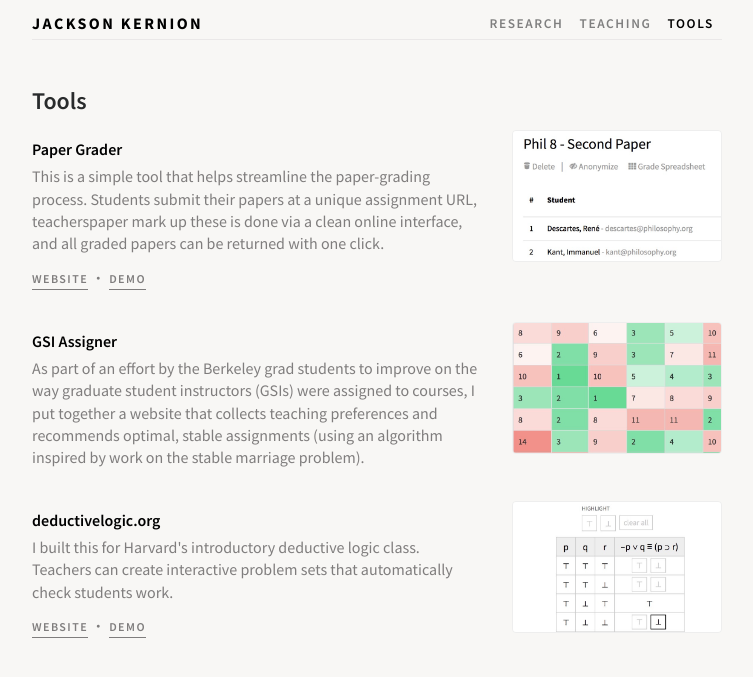
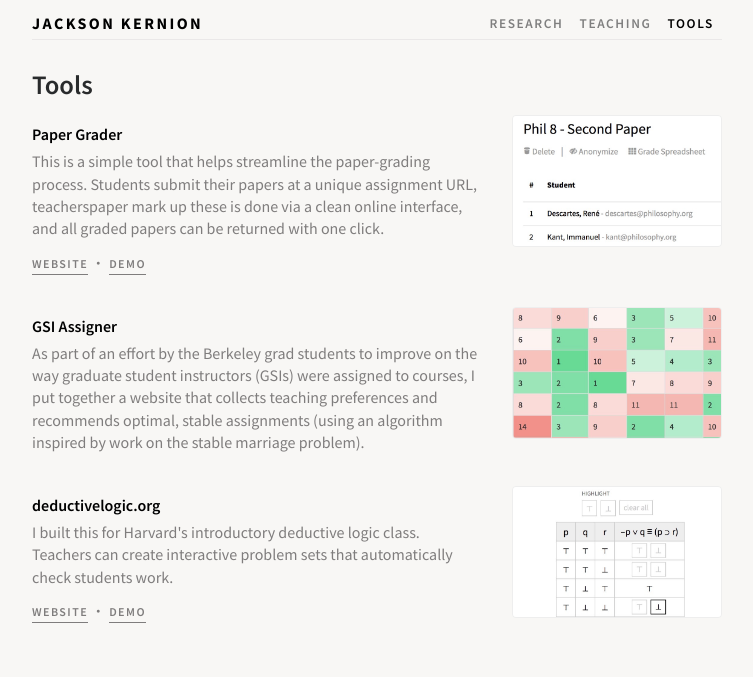
Before and after one commit to jacksonkernion/jacksonkernion.github.io, a Jekyll site: the page built from tools.md, in a window 1280 px wide. Shown: the top 677 px of the page, without its empty margins (263-1016 px from the left). Built offline with Jekyll 4.4.1, drawn with Linux system fonts in a browser that asks for light colours; nearby versions of some CDN libraries; our own code applies the rules of GitHub Pages for plain Markdown files.

Commit message:
CSS update

```diff
--- a/assets/stylesheets/style.css
+++ b/assets/stylesheets/style.css
@@ -6,14 +6,14 @@ body{
 }
 
 h1{
-	font-size: 18pt;
+	font-size: 20pt;
 	font-weight: 600;
 	padding-bottom: 0px;
 	margin-top: 3rem;
 	margin-bottom: 1rem;
 }
 
-main h1:first-child{
+.main h1:first-child{
 	margin-top:0;
 }
 
```
